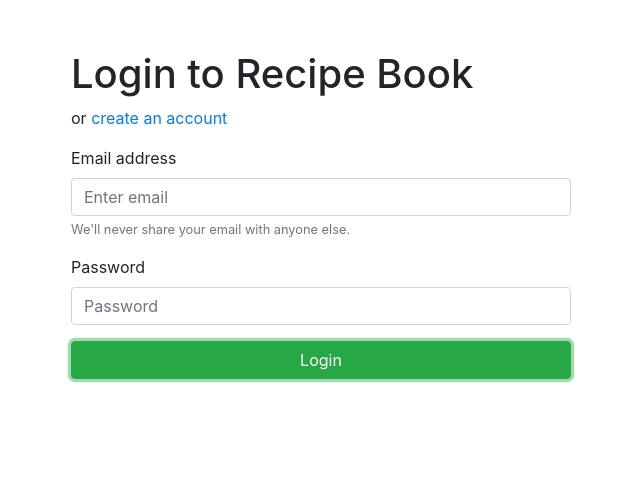
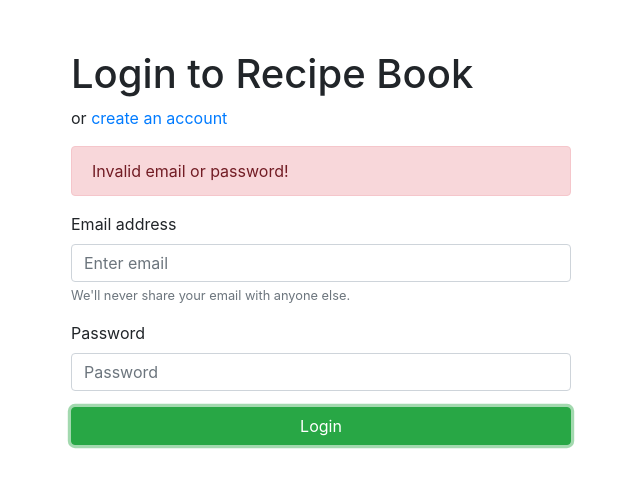
Before and after one commit to nirch/recipe-book-react, a React (Create React App) app: page /login in a window 1280 px wide. Both pictures are taken after a click on the button "Login". Shown: the top 488 px of the page, without its empty margins (319-959 px from the left). Built offline with nearby package versions, Linux system fonts and the light colour scheme; the HTML template or start-up script is replaced by a standard one.

Commit message:
login logic + alert for invalid

```diff
--- a/src/App.js
+++ b/src/App.js
@@ -13,11 +13,10 @@ class App extends React.Component {
   constructor(props) {
     super(props);
     this.state = {
-      activeUser: 10,
+      activeUser: null,
       allUsers: jsonUsers
     }
 
-    console.log(this.state.allUsers);
     this.handleLogout = this.handleLogout.bind(this);
   }
 
@@ -27,7 +26,7 @@ class App extends React.Component {
 
   render() {
 
-    const { activeUser } = this.state;
+    const { activeUser, allUsers } = this.state;
     // const activeUser = this.state.activeUser;
 
     return (
@@ -36,7 +35,7 @@ class App extends React.Component {
           <HomePage activeUser={activeUser} handleLogout={this.handleLogout}/>
         </Route>
         <Route path="/login">
-          <LoginPage/>
+          <LoginPage users={allUsers}/>
         </Route>
         <Route path="/recipes">
           <RecipesPage activeUser={activeUser} handleLogout={this.handleLogout}/>
--- a/src/pages/LoginPage.js
+++ b/src/pages/LoginPage.js
@@ -1,10 +1,12 @@
 import React from 'react'
-import { Form, Button } from 'react-bootstrap'
+import { Form, Button, Alert } from 'react-bootstrap'
 
 class LoginPage extends React.Component {
     constructor(props) {
         super(props);
-        this.state = {}
+        this.state = {
+            invalidLogin: false
+        }
 
         this.emailInput = React.createRef();
         this.pwdInput = React.createRef();
@@ -13,7 +15,23 @@ class LoginPage extends React.Component {
     }
 
     login() {
-        alert(this.emailInput.current.value + this.pwdInput.current.value)
+
+        const { users } = this.props;
+        let newActiveUser = null;
+        for (let i = 0; i < users.length && !newActiveUser; i++) {
+            if (users[i].email === this.emailInput.current.value &&
+                users[i].pwd === this.pwdInput.current.value) {
+                    newActiveUser = users[i];
+                }
+        }
+
+        if (newActiveUser) {
+            alert(newActiveUser.fname);
+        } else {
+            this.setState({invalidLogin: true});
+        }
+
+
     }
 
     render() {
@@ -21,6 +39,9 @@ class LoginPage extends React.Component {
             <div className="login">
                 <h1>Login to Recipe Book</h1>
                 <p>or <a href="#/signup">create an account</a></p>
+                <Alert variant="danger" show={this.state.invalidLogin}>
+                    Invalid email or password!
+                </Alert>
                 <Form>
                     <Form.Group controlId="formBasicEmail">
                         <Form.Label>Email address</Form.Label>
```
